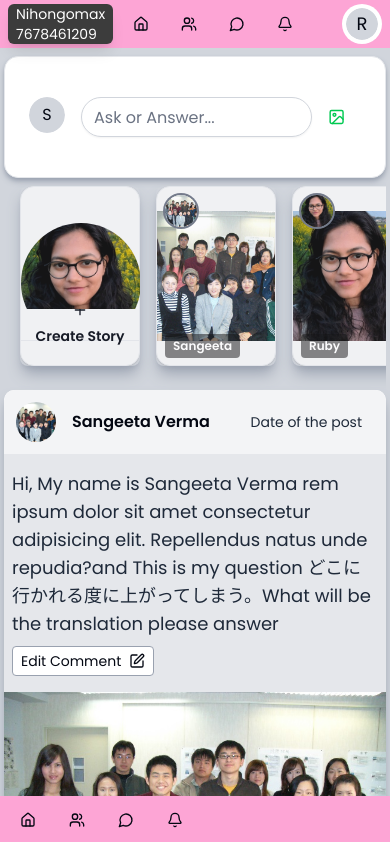
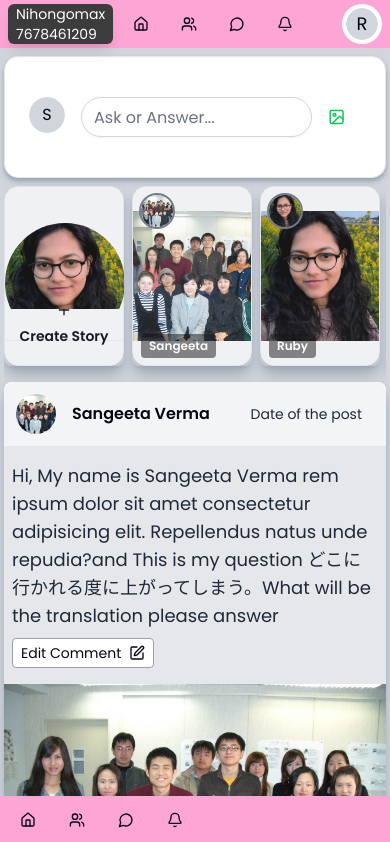
Before and after one commit to Ravi-kant-coder/Nihongomax, a Next.js app: page / in a window 390 px wide. Shown: the top 842 px of the page. Built offline with nearby package versions, Linux system fonts and the light colour scheme.

Commit message:
story buttons

```diff
--- a/components/StoryCard.jsx
+++ b/components/StoryCard.jsx
@@ -16,7 +16,7 @@ const StoryCard = ({ isAddStory, storyData }) => {
   return (
     <div className="min-w-[120px] h-[180px]  overflow-hidden rounded-md shadow-lg shadow-gray-400 dark:shadow-[rgb(20,20,20)] mb-4">
       <Card
-        className="w-full h-full opacity-90 duration-200 hover:opacity-100 hover:scale-102 object-cover snap-start shrink-0 relative group dark:bg-[rgb(35,35,35)] bg-accent cursor-pointer "
+        className="w-full h-full opacity-90 duration-200 hover:opacity-100 hover:scale-105 object-cover snap-start shrink-0 relative group dark:bg-[rgb(35,35,35)] bg-accent cursor-pointer "
         onClick={isAddStory ? undefined : handleStoryClick}
       >
         <CardContent className="p-0 h-full">
--- a/components/StorySection.jsx
+++ b/components/StorySection.jsx
@@ -2,88 +2,87 @@
 import { useEffect, useRef, useState } from "react";
 import StoryCard from "./StoryCard";
 import { motion } from "framer-motion";
-import { Button } from "@/components/ui/button";
-import { ChevronLeft, ChevronRight } from "lucide-react";
 
 const StorySection = ({ storyPostsData }) => {
-  const [scrollPosition, setScrollPosition] = useState(0);
-  const [maxScroll, setMaxScroll] = useState(0);
-  const containerRef = useRef();
+  const [showLeft, setShowLeft] = useState(false);
+  const storyRef = useRef(null);
 
   useEffect(() => {
-    const container = containerRef.current;
-    if (container) {
-      const updateMaxScroll = () => {
-        setMaxScroll(container.scrollWidth - container.offsetWidth);
-        setScrollPosition(container.scrollLeft);
-      };
-      updateMaxScroll();
-      window.addEventListener("resize", updateMaxScroll);
-      return () => window.removeEventListener("resize", updateMaxScroll);
-    }
-  }, [storyPostsData]);
+    const storyEl = storyRef.current;
 
-  const scroll = (direction) => {
-    const container = containerRef.current;
-    if (container) {
-      const scrollAmount = direction === "left" ? -255 : 255;
-      container.scrollBy({ left: scrollAmount, behavior: "smooth" });
+    const handleScroll = () => {
+      if (storyEl) {
+        setShowLeft(storyEl.scrollLeft > 10); // show if slightly scrolled
       }
     };
-  const handleScroll = () => {
-    const container = containerRef.current;
-    if (container) {
-      setScrollPosition(container.scrollLeft);
+
+    if (storyEl) {
+      storyEl.addEventListener("scroll", handleScroll);
+    }
+
+    // Run on load
+    handleScroll();
+
+    return () => {
+      if (storyEl) {
+        storyEl.removeEventListener("scroll", handleScroll);
       }
     };
+  }, []);
+
+  const scrollLeft = () => {
+    storyRef.current?.scrollBy({ left: -200, behavior: "smooth" });
+  };
+
+  const scrollRight = () => {
+    storyRef.current?.scrollBy({ left: 200, behavior: "smooth" });
+  };
+
   return (
-    <div className="relative overflow-x-auto snap-x snap-mandatory">
+    <div className="relative w-full">
+      {/* Left Scroll Button - Only visible when needed */}
+      {showLeft && (
+        <motion.button
+          onClick={scrollLeft}
+          className="hidden lg:flex absolute left-1 top-1/2 -translate-y-1/2 z-10
+               h-20 w-6 bg-black/80 text-white rounded shadow-md hover:scale-110
+               transition-all items-center justify-center cursor-pointer hover:bg-black"
+        >
+          ◀
+        </motion.button>
+      )}
+
+      {/* Story container */}
       <div
-        ref={containerRef}
-        onScroll={handleScroll}
-        className="flex overflow-x-hidden space-x-2 py-2"
-        style={{ scrollbarWidth: "none", msOverflowStyle: "none" }}
-      >
-        <motion.div
-          className="flex space-x-2"
-          drag="x"
-          dragConstraints={{
-            right: 0,
-            left:
-              -((storyPostsData.length + 1) * 200) +
-              containerRef.current?.offsetWidth,
-          }}
+        ref={storyRef}
+        className="
+          flex
+          overflow-x-auto
+          lg:overflow-x-hidden
+          scrollbar-hide
+          snap-x
+          snap-mandatory
+          space-x-2
+          pt-2"
+        id="story-scroll"
       >
         <StoryCard isAddStory={true} />
         {storyPostsData?.map((storyData) => (
           <StoryCard key={storyData._id} storyData={storyData} />
         ))}
-        </motion.div>
+      </div>
 
-        {/* Left scroll button */}
-        {scrollPosition > 0 && (
-          <Button
-            variant="outline"
-            size="icon"
-            className="absolute hidden lg:flex cursor-pointer left-2 top-1/2 transform -translate-y-1/2 bg-gray-400 dark:bg-[rgb(15,15,15)] hover:dark:bg-[rgb(35,35,35)] rounded-full shadow-lg transition-opacity duration-300 ease-in-out dark:border-1 dark:border-white"
-            onClick={() => scroll("left")}
+      {/* Right Scroll Button – always shown, or can also be conditional */}
+      <button
+        onClick={scrollRight}
+        className="hidden lg:flex absolute right-1 top-1/2 -translate-y-1/2 z-10
+             h-20 w-6 bg-black/80 text-white rounded shadow-md hover:bg-black
+             hover:scale-110 hover:shadow-lg transition-all items-center
+             justify-center cursor-pointer"
       >
-            <ChevronLeft className="h-5 w-5" />
-          </Button>
-        )}
-
-        {/* Right scroll button */}
-        {scrollPosition < maxScroll && (
-          <Button
-            variant="outline"
-            size="icon"
-            className="absolute hidden lg:flex cursor-pointer right-2 top-1/2 transform -translate-y-1/2 bg-gray-400 rounded-full shadow-lg dark:bg-[rgb(15,15,15)] hover:dark:bg-[rgb(35,35,35)] transition-opacity duration-300 ease-in-out dark:border-1 dark:border-white"
-            onClick={() => scroll("right")}
-          >
-            <ChevronRight className="h-5 w-5" />
-          </Button>
-        )}
-      </div>
+        ▶
+      </button>
     </div>
   );
 };
+export default StorySection;
--- a/components/StorySectionNewFinal.jsx
+++ /dev/null
@@ -1,91 +0,0 @@
-"use client";
-import { useEffect, useRef, useState } from "react";
-import StoryCard from "./StoryCard";
-import { motion } from "framer-motion";
-
-const StorySection = ({ storyPostsData }) => {
-  const [showLeft, setShowLeft] = useState(false);
-  const storyRef = useRef(null);
-
-  useEffect(() => {
-    const storyEl = storyRef.current;
-
-    const handleScroll = () => {
-      if (storyEl) {
-        setShowLeft(storyEl.scrollLeft > 10); // show if slightly scrolled
-      }
-    };
-
-    if (storyEl) {
-      storyEl.addEventListener("scroll", handleScroll);
-    }
-
-    // Run on load
-    handleScroll();
-
-    return () => {
-      if (storyEl) {
-        storyEl.removeEventListener("scroll", handleScroll);
-      }
-    };
-  }, []);
-
-  const scrollLeft = () => {
-    storyRef.current?.scrollBy({ left: -200, behavior: "smooth" });
-  };
-
-  const scrollRight = () => {
-    storyRef.current?.scrollBy({ left: 200, behavior: "smooth" });
-  };
-
-  return (
-    <div className="relative w-full">
-      {/* Left Scroll Button - Only visible when needed */}
-      {showLeft && (
-        <button
-          onClick={scrollLeft}
-          className="hidden lg:flex absolute left-1 top-1/2 -translate-y-1/2 z-10
-               h-20 w-6 bg-white/60 dark:bg-gray-700/80 text-black dark:text-white
-               rounded shadow-md hover:bg-white hover:scale-110 hover:shadow-lg
-               transition-all items-center justify-center cursor-pointer"
-        >
-          ◀
-        </button>
-      )}
-
-      {/* Story container */}
-      <div
-        ref={storyRef}
-        className="
-          flex
-          overflow-x-auto
-          lg:overflow-x-hidden
-          scrollbar-hide
-          snap-x
-          snap-mandatory
-          space-x-4
-          px-4
-          py-2
-        "
-        id="story-scroll"
-      >
-        <StoryCard isAddStory={true} />
-        {storyPostsData?.map((storyData) => (
-          <StoryCard key={storyData._id} storyData={storyData} />
-        ))}
-      </div>
-
-      {/* Right Scroll Button – always shown, or can also be conditional */}
-      <button
-        onClick={scrollRight}
-        className="hidden lg:flex absolute right-1 top-1/2 -translate-y-1/2 z-10
-             h-20 w-6 bg-white/60 dark:bg-gray-700/80 text-black dark:text-white
-             rounded shadow-md hover:bg-white hover:scale-110 hover:shadow-lg
-             transition-all items-center justify-center cursor-pointer"
-      >
-        ▶
-      </button>
-    </div>
-  );
-};
-export default StorySection;
--- a/components/Wall.jsx
+++ b/components/Wall.jsx
@@ -1,6 +1,6 @@
 "use client";
 import WallCard from "./WallCard";
-import StorySectionNewFinal from "./StorySectionNewFinal";
+import StorySection from "./StorySection";
 import NewPostForm from "./NewPostForm";
 
 const storyPostsData = [
@@ -104,7 +104,7 @@ const Wall = () => {
   return (
     <div className="pr-1">
       <NewPostForm />
-      <StorySectionNewFinal storyPostsData={storyPostsData} />
+      <StorySection storyPostsData={storyPostsData} />
       {storyPostsData?.map((userDataObj) => (
         <WallCard key={userDataObj._id} userDataObj={userDataObj} />
       ))}
--- a/components/WallCard.jsx
+++ b/components/WallCard.jsx
@@ -69,7 +69,7 @@ const WallCard = ({
       initial={{ opacity: 0, y: 20 }}
       animate={{ opacity: 1, y: 0 }}
       transition={{ type: "spring", stiffness: 1000, duration: 5 }}
-      className="bg-white dark:shadow-[rgb(20,20,20)] shadow-gray-400 dark:bg-[rgb(25,25,25)] rounded-lg dark:text-gray-300 shadow-lg dark:border-gray-500 overflow-hidden mb-6"
+      className="bg-white dark:shadow-[rgb(20,20,20)] shadow-gray-400 dark:bg-[rgb(25,25,25)] rounded-md dark:text-gray-300 shadow-lg dark:border-gray-500 overflow-hidden mb-4"
     >
       <div className="flex items-center justify-between p-2 bg-accent dark:bg-[rgb(25,25,25)] rounded-t-lg">
         <div className="flex items-center">
```
Also changed, not shown: components/StorySectionNew.jsx (deleted, +0 -70 lines). Lines whose indentation alone changed are shown as unchanged.
